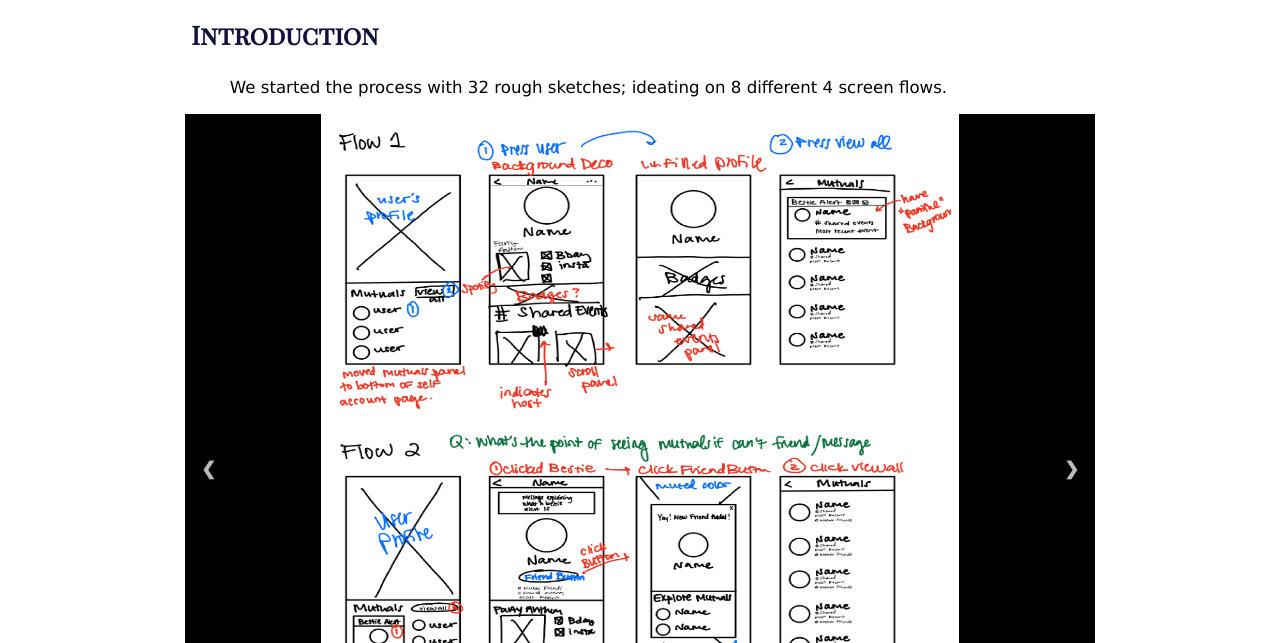
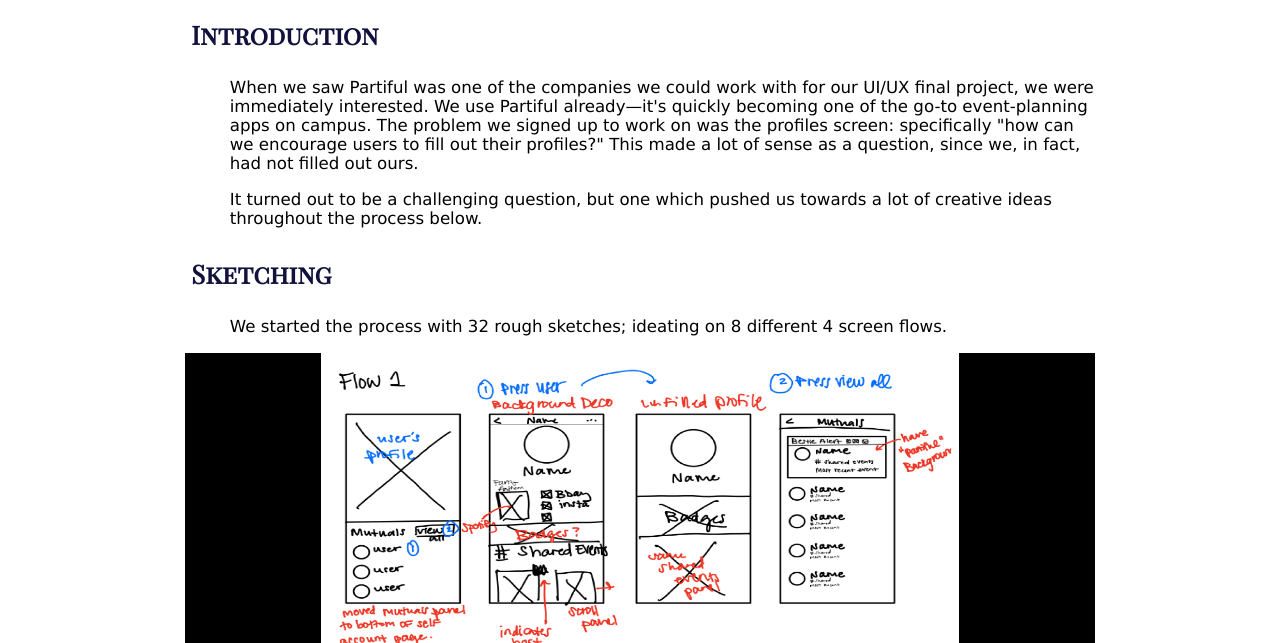
Before and after one commit to sitapawar/iterative_handin, a plain HTML site: page index.html in a window 1280 px wide. Shown: the part 157-800 px from the top of the page. Drawn offline with nearby package versions, Linux system fonts and the light colour scheme.

Commit message:
added intro

```diff
--- a/index.html
+++ b/index.html
@@ -18,6 +18,9 @@
         <div class = "mainText">
             <h1>Partiful Profiles</h1>
             <h2>Introduction</h2>
+            <p>When we saw Partiful was one of the companies we could work with for our UI/UX final project, we were immediately interested. We use Partiful already—it's quickly becoming one of the go-to event-planning apps on campus. The problem we signed up to work on was the profiles screen: specifically "how can we encourage users to fill out their profiles?" This made a lot of sense as a question, since we, in fact, had not filled out ours.</p>
+            <p>It turned out to be a challenging question, but one which pushed us towards a lot of creative ideas throughout the process below.</p>
+            <h2>Sketching</h2>
             <p>We started the process with 32 rough sketches; ideating on 8 different 4 screen flows.
             </p>
 
```
